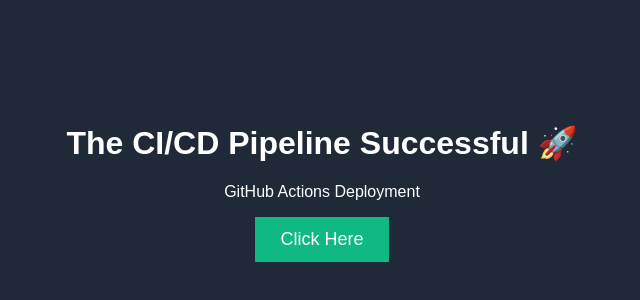
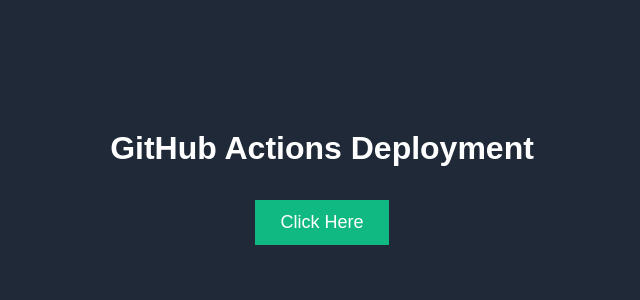
Before and after one commit to Anusha16-GitH/ci-cd-pipeline1, a plain HTML site: page index.html in a window 1280 px wide. Shown: the part 226-526 px from the top of the page, without its empty margins (318-958 px from the left). Drawn offline with Linux system fonts and the light colour scheme.

Commit message:
Update index.html

```diff
--- a/index.html
+++ b/index.html
@@ -9,7 +9,7 @@
 
 <div class="container">
 
-<h1>The CI/CD Pipeline Successful 🚀</h1>
+<h1>
 
 <p>GitHub Actions Deployment</p>
 
```
